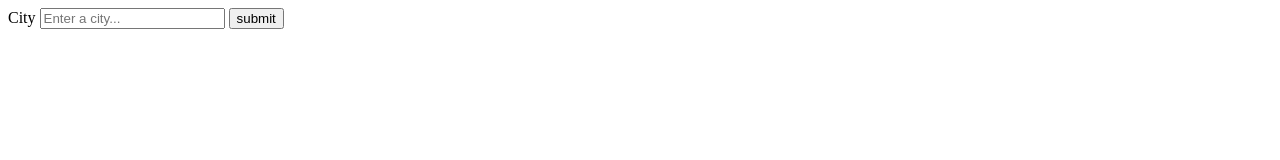
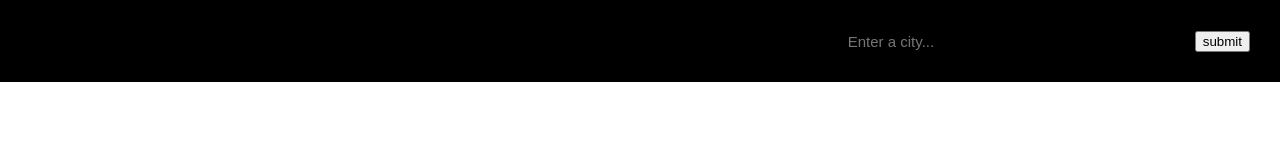
Before and after one commit to Noah-A-Schwartz/Weather-App, a plain HTML site: page index.html in a window 1280 px wide. Drawn offline with Linux system fonts and the light colour scheme.

Commit message:
User can now enter a city and weather will be loaded on page, minor styling.

```diff
--- a/index.html
+++ b/index.html
@@ -7,11 +7,18 @@
 </head>
 <body>
   <form action = "#" onsubmit="return getWeatherCity(this)">
-      <label for = "city">City</label>
-      <input name = "city" type="text" placeholder="Enter a city...">
+      <label for = "city"></label>
+      <input id = "city-input" name = "city" type="text" placeholder="Enter a city...">
       <input type="submit" value = "submit">
   </form>
-  <p id = "weather"></p>
+  <div id = "weather-info">
+    <p id = "temperature"></p>
+    <p id = "feels-like"></p>
+    <p id = "temp-high"></p>
+    <p id = "temp-low"></p>
+    <p id = "humidity"></p>
+  </div>
+
 </body>
 <script src="main.js"></script>
 </html>
--- a/main.js
+++ b/main.js
@@ -1 +1 @@
-document.forms[0].onsubmit=async function(){try{let e=document.forms[0][0].value,t=document.getElementById("weather"),a="https://api.openweathermap.org/data/2.5/weather?q="+e+"&appid=249607106b0cfa8d5d5a26a0ef539b09";const o=await fetch(a),n=await o.json();console.log(n),t.innerText=n}catch(e){console.log(e)}};
+(()=>{"use strict";function e(e){return console.log(e),Math.round(1.8*(e-273.15)+32)}document.forms[0].onsubmit=async function(){try{let n="https://api.openweathermap.org/data/2.5/weather?q="+document.forms[0][0].value+"&appid=249607106b0cfa8d5d5a26a0ef539b09";const t=await fetch(n),i=await t.json();console.log(i),function(n){let t=document.getElementsByTagName("p");t[0].innerText="Temp: "+e(n.main.temp)+"°F",t[1].innerText="Feels Like: "+e(n.main.feels_like)+"°F",t[2].innerText="High: "+e(n.main.temp_max)+"°F",t[3].innerText="Low: "+e(n.main.temp_min)+"°F",t[4].innerText="Humidity: "+n.main.humidity+"%"}(i)}catch(e){console.log(e)}}})();
--- a/styles.css
+++ b/styles.css
@@ -0,0 +1,51 @@
+form > *{
+    margin: 30px;
+
+}
+
+form{
+    display: flex;
+    padding: 10em;
+    justify-content: flex-end;
+    align-items: center;
+    height: 50px;
+    padding: 1em;
+    width: 100%;
+    background-color: black;
+}
+
+body{
+    display: flex;
+    justify-content: center;
+    align-items: center;
+    flex-flow: column;
+    margin: 0;
+    width: 100%;
+    height: 100%;
+}
+
+#city-input{
+    margin: 1em;
+    font-size: 15px;
+    width: 20em;
+    height: 4em;
+    background-color: black;
+    border: none;
+    color: white;
+}
+
+#city-input :focus-visible{
+    outline:none !important;
+    border: none;
+    background-color: black;
+}
+
+
+
+input:-webkit-autofill,
+input:-webkit-autofill:hover,
+input:-webkit-autofill:focus {
+    -webkit-text-fill-color: white;
+    -webkit-box-shadow: 0 0 0px 1000px #000 inset;
+    transition: background-color 5000s ease-in-out 0s;
+}
```
